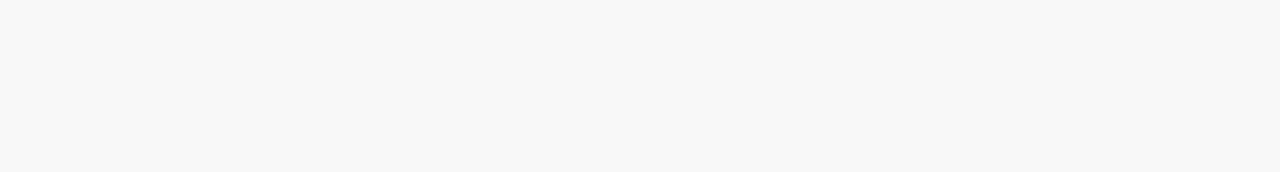
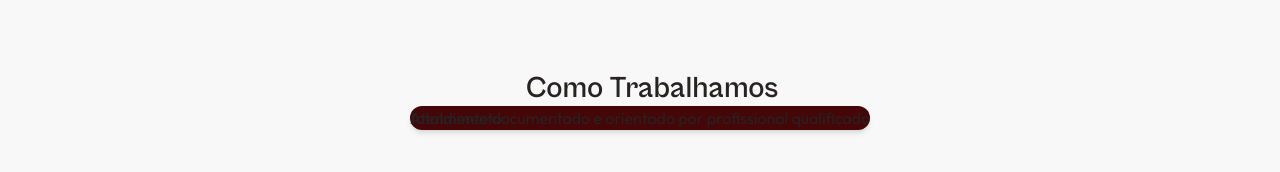
Before and after one commit to PedroVMLopes/cpmpaulista, a Next.js app: page / in a window 1280 px wide. Shown: the part 914-1086 px from the top of the page. Built offline with nearby package versions, Linux system fonts and the light colour scheme; a web font is replaced by a local one.

Commit message:
New section start

```diff
--- a/app/page.tsx
+++ b/app/page.tsx
@@ -1,3 +1,4 @@
+import ComoTrabalhamos from "@/components/ComoTrabalhamos";
 import HeroImage from "@/components/HeroImage";
 
 export default function Home() {
@@ -13,6 +14,7 @@ export default function Home() {
         </div>
       </div>
       <HeroImage />
+      <ComoTrabalhamos />
       <div className="h-[100vh]"></div>
     </div>
   );
--- /dev/null
+++ b/components/CardComoTrabalhamos.tsx
@@ -0,0 +1,16 @@
+type Props = {
+    title: string;
+    text: string;
+}
+
+export default function CardComoTrabalhamos({ title, text }: Props) {
+    return (
+        <div className="card bg-neutral image-full shadow-md">
+            <figure>
+                <img src="" alt="" />
+            </figure>
+            <h1>{title}</h1>
+            <h2>{text}</h2>
+        </div>
+    )
+}
--- /dev/null
+++ b/components/ComoTrabalhamos.tsx
@@ -0,0 +1,12 @@
+import CardComoTrabalhamos from "./CardComoTrabalhamos";
+
+export default function ComoTrabalhamos() {
+    return (
+        <div className="mt-46">
+            <h1 className='text-3xl text-center w-full md:pl-6 font-cabinet font-semibold'>Como Trabalhamos</h1>
+            <div className="grid">
+                <CardComoTrabalhamos title={"Atendimento"} text={"totalmente documentado e orientado por profissional qualificado"} />
+            </div>
+        </div>
+    )
+}
--- a/components/HeroAnimatedText.tsx
+++ b/components/HeroAnimatedText.tsx
@@ -31,7 +31,7 @@ export default function SplitText() {
 
     return (
         <div className="container" ref={containerRef}>
-            <h1 className="h1 mt-6">
+            <h1 className="h1 mt-6 md:mt-0 text-center md:text-start">
                 {text.split(" ").map((word, index) => (
                 <span key={index} className="split-word">
                     {word}&nbsp;
```
